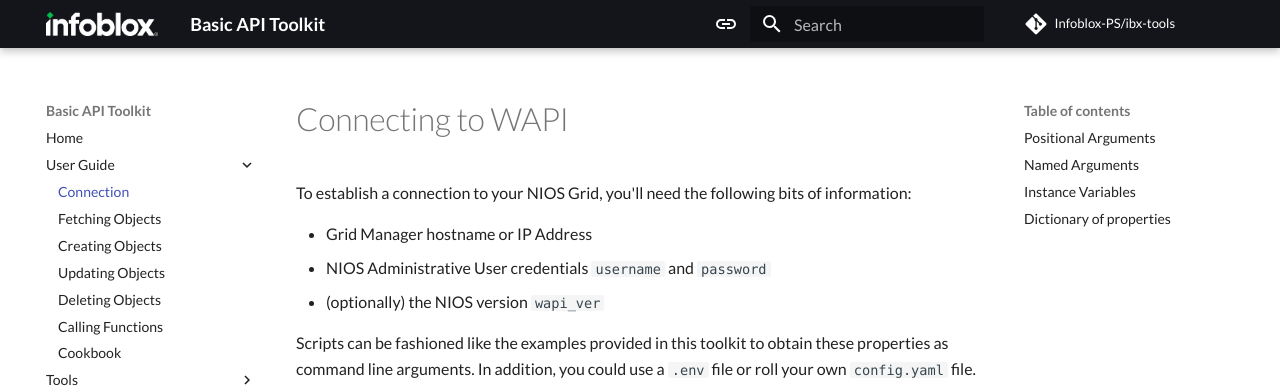
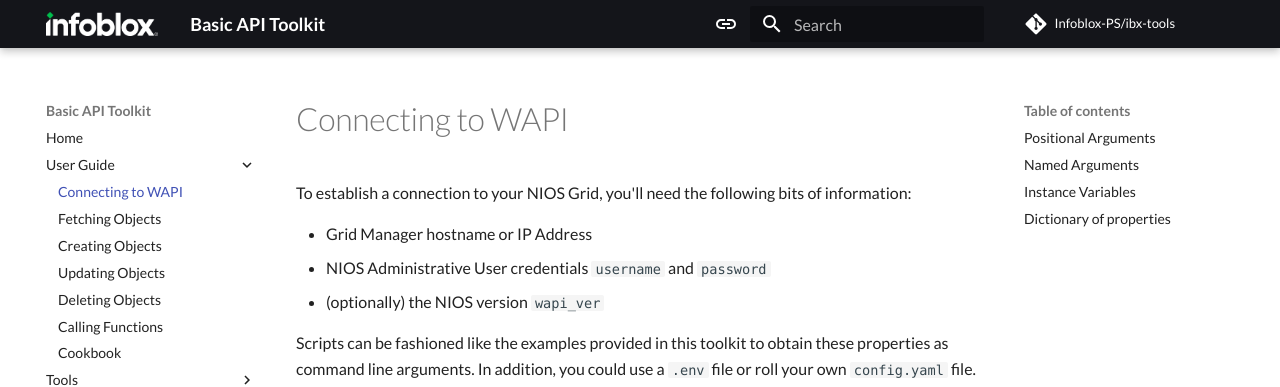
Before and after one commit to Infoblox-PS/ibx-sdk, an MkDocs documentation site: the page built from docs/user_guide/connection.md, in a window 1280 px wide. Shown: the top 387 px of the page. Built offline with MkDocs 1.6.1 and Material for MkDocs 9.7.7, drawn with Linux system fonts in a browser that asks for light colours; some web fonts are replaced; comment, search, counter and statistics services are not loaded.

Commit message:
docs: Update User Guide section title in mkdocs
The title of the 'Connection' section within the User Guide of the
Mkdocs has been updated to 'Connecting to WAPI'. This change provides
more specific context to the content of the section, enhancing the
clarity of the documentation.

```diff
--- a/mkdocs.yml
+++ b/mkdocs.yml
@@ -97,7 +97,7 @@
   - Home: index.md
   - User Guide:
       - Introduction: user_guide/index.md
-      - Connection: user_guide/connection.md
+      - Connecting to WAPI: user_guide/connection.md
       - Fetching Objects: user_guide/get.md
       - Creating Objects: user_guide/post.md
       - Updating Objects: user_guide/put.md
```
